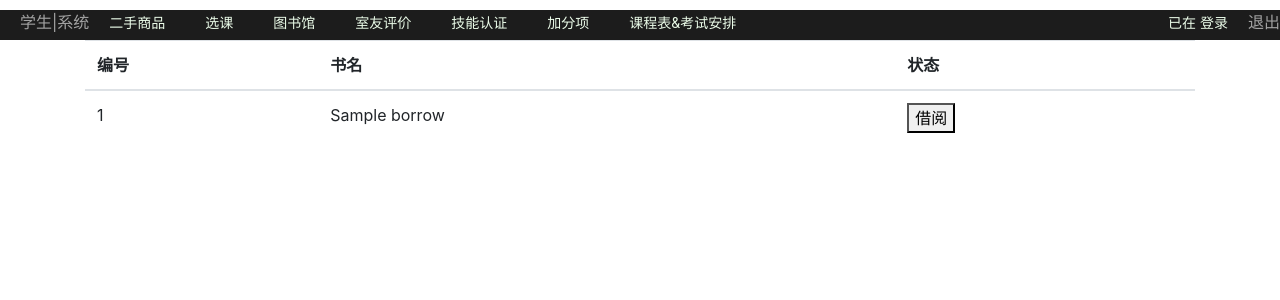
After one commit to samileyang/graduation_project, a Django app: template bishe/template/student/stu_library_borrow.html in a window 1280 px wide. The commit adds this page. Shown: the top 300 px of the page. Run offline with Django 3.2, Linux system fonts and the light colour scheme; the template is opened without the code that fills it: most values are stand-ins (such as "Sample title", 1, 10 or a date in 2020); some libraries are stand-ins or nearby versions.

Commit message:
Add files via upload

```diff
--- a/bishe/template/student/stu_header.html
+++ b/bishe/template/student/stu_header.html
@@ -12,19 +12,18 @@
     <div class="menu">
 
     <ul style="margin-left: 20px;margin-top:10px">
-        <li style="font-size: 16px" onclick="window.location.href='/emp_main'">学生|系统</li>
-           <li><a href="">二手商品</a></li>
+        <li style="font-size: 16px" onclick="window.location.href='/stu_index'">学生|系统</li>
+        <li><a href="">二手商品</a></li>
         <li><a href="">选课</a></li>
-        <li><a href="">图书馆</a></li>
+        <li><a href="/stu_library_borrow">图书馆</a></li>
         <li><a href="">室友评价</a></li>
         <li><a href="">技能认证</a></li>
         <li><a href="">加分项</a></li>
         <li><a href="">课程表&考试安排</a></li>
-
     </ul>
     <ul style="float: right">
         <li><a href="">已在  登录</a></li>
-        <li style="font-size: 16px" onclick="window.location.href='/index'">退出</a></li>
+        <li style="font-size: 16px" onclick="window.location.href='/stu_index'">退出</a></li>
     </ul>
 </div>
     {% block context %}
--- /dev/null
+++ b/bishe/template/student/stu_index.html
@@ -0,0 +1,5 @@
+{% extends "student/stu_header.html" %}
+{% block context %}
+<button onclick="window.location.href='/stu_library_borrow'">借书</button>
+<button onclick="window.location.href='/stu_library_return'">还书</button>
+{% endblock context %}
--- /dev/null
+++ b/bishe/template/student/stu_library_borrow.html
@@ -0,0 +1,22 @@
+{% extends "student/stu_header.html" %}
+{% block context %}
+    <div class="container">
+        <table class="table table-hover">
+            <tr>
+                <th scope="col">编号</th>
+                <th scope="col">书名</th>
+                <th scope="col">状态</th>
+            </tr>
+            </thead>
+            <tbody>
+            {% for borrow in borrows %}
+                <tr>
+                    <td>{{ borrow.book_id }}</td>
+                    <td>{{ borrow.book_name }}</td>
+                    <td><button>借阅</button></td>
+                </tr>
+            {% endfor %}
+            </tbody>
+        </table>
+    </div>
+{% endblock context %}
```
Also changed, not shown: bishe/template/student/stu_library_return.html (added, +23 -0 lines), bishe/template/student/stu_login.html (added, +29 -0 lines).
